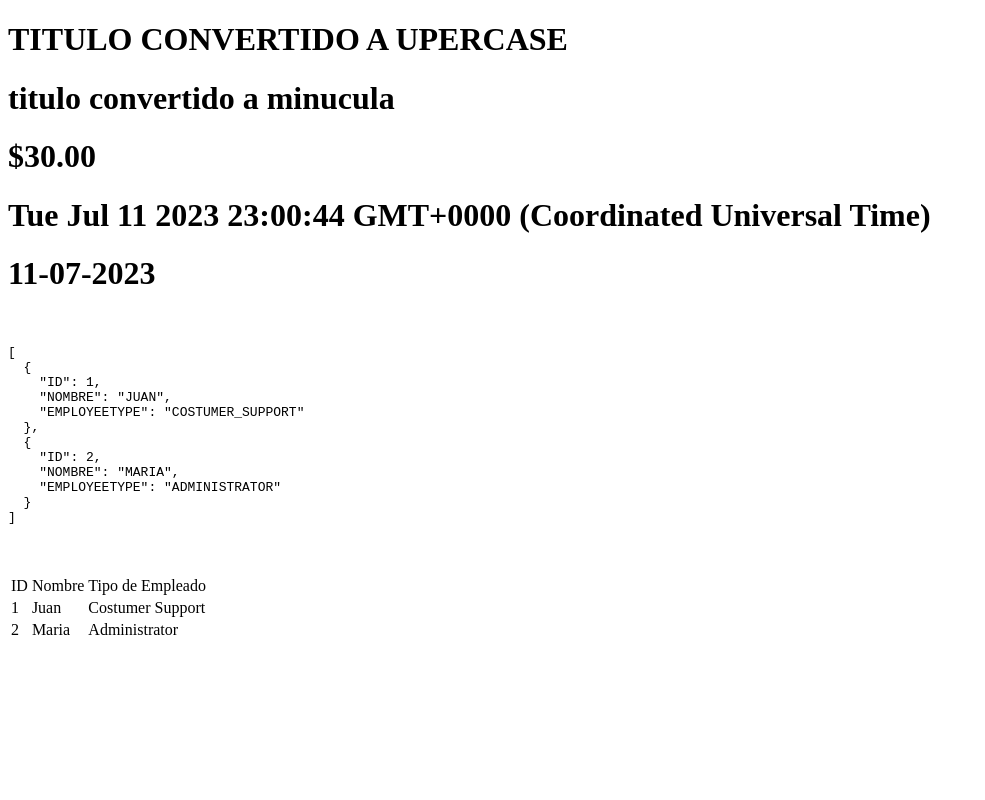
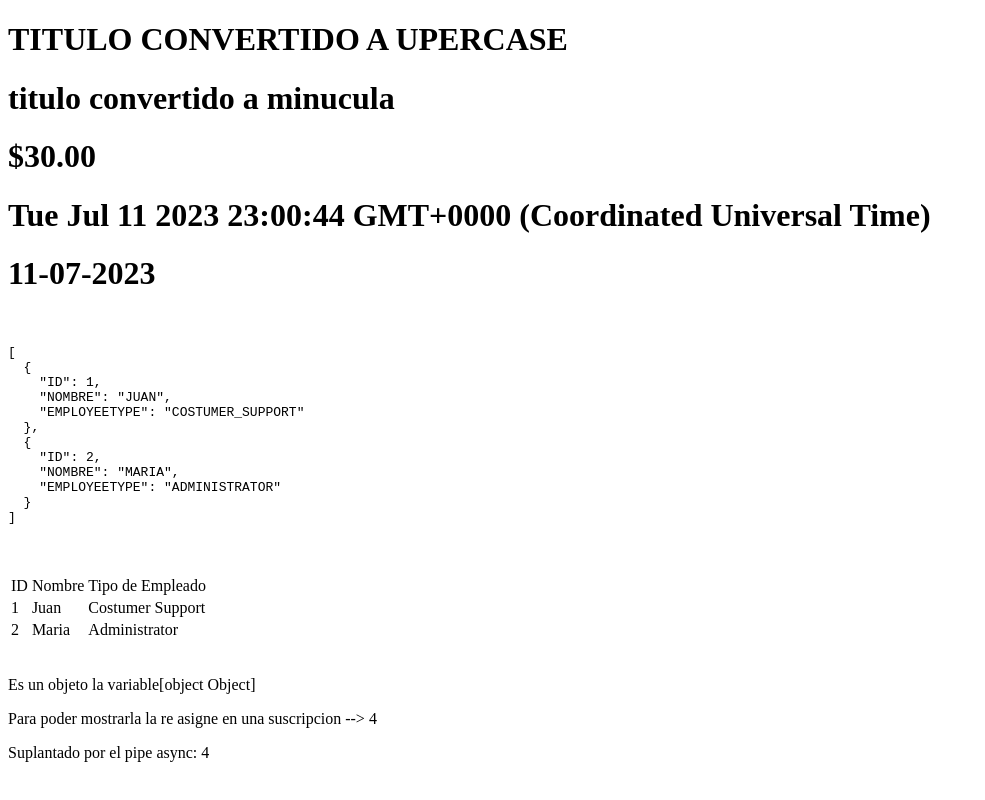
Before and after one commit to sole-arguello/proyectoDeClases, an Angular app in the folder clase5/: page / in a window 1280 px wide. Shown: the whole page, without its empty margins (0-985 px from the left). Built offline with nearby package versions, Linux system fonts and the light colour scheme.

Commit message:
pipe async

```diff
--- a/clase5/src/app/app.component.html
+++ b/clase5/src/app/app.component.html
@@ -45,6 +45,13 @@
     </tr>
 </table>
 
+<br>
+<p>Es un objeto la variable{{numbers$}}</p>
+<p>Para poder mostrarla la re asigne en una suscripcion --> {{n}}</p>
+
+<P>Suplantado por el pipe async: {{numbers$ | async}}</P>
+
+
 
 
 
--- a/clase5/src/app/app.component.ts
+++ b/clase5/src/app/app.component.ts
@@ -1,11 +1,12 @@
-import { Component } from '@angular/core';
+import { Component, OnInit } from '@angular/core';
+import { Subscription, timer } from 'rxjs'
 
 @Component({
   selector: 'app-root',
   templateUrl: './app.component.html',
   styleUrls: ['./app.component.css']
 })
-export class AppComponent {
+export class AppComponent implements OnInit{
 
   title1 = 'titulo convertido a upercase';
 
@@ -27,4 +28,25 @@ export class AppComponent {
       employeeType: 'ADMINISTRATOR'
     }
   ]
+/*------------------ TODO ESTO SE SUPLANTA POR UN PIPE ASYNC ---------------*/
+ //observable // tengo que importar from 'rxjs'
+  numbers$ = timer(0, 1000)
+
+  n: number = 0
+//para dejar de suscribirme
+  sub: Subscription | null = null
+//genero el componente //mostrar la info // tengo que importarlo from '@angular/core'
+  ngOnInit(): void{
+    //guardola refe a la suscripcion
+    this.sub = this.numbers$.subscribe(value =>
+      //console.log(value)
+      this.n = value
+      )
+  }
+//destruyo el componente y me desuscribo para no generar problemas de memoria
+  ngOnDestroy(): void {
+    this.sub?.unsubscribe()
+  }
+
+
 }
```
